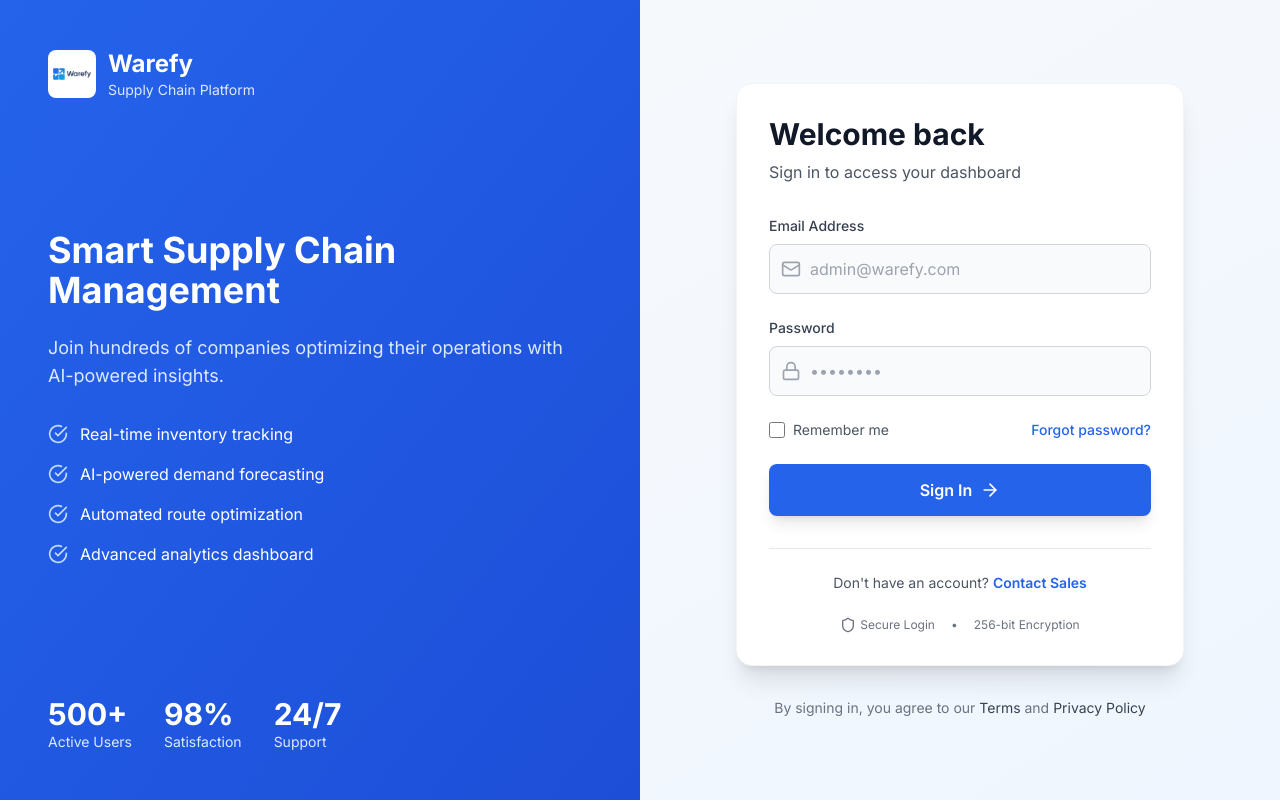
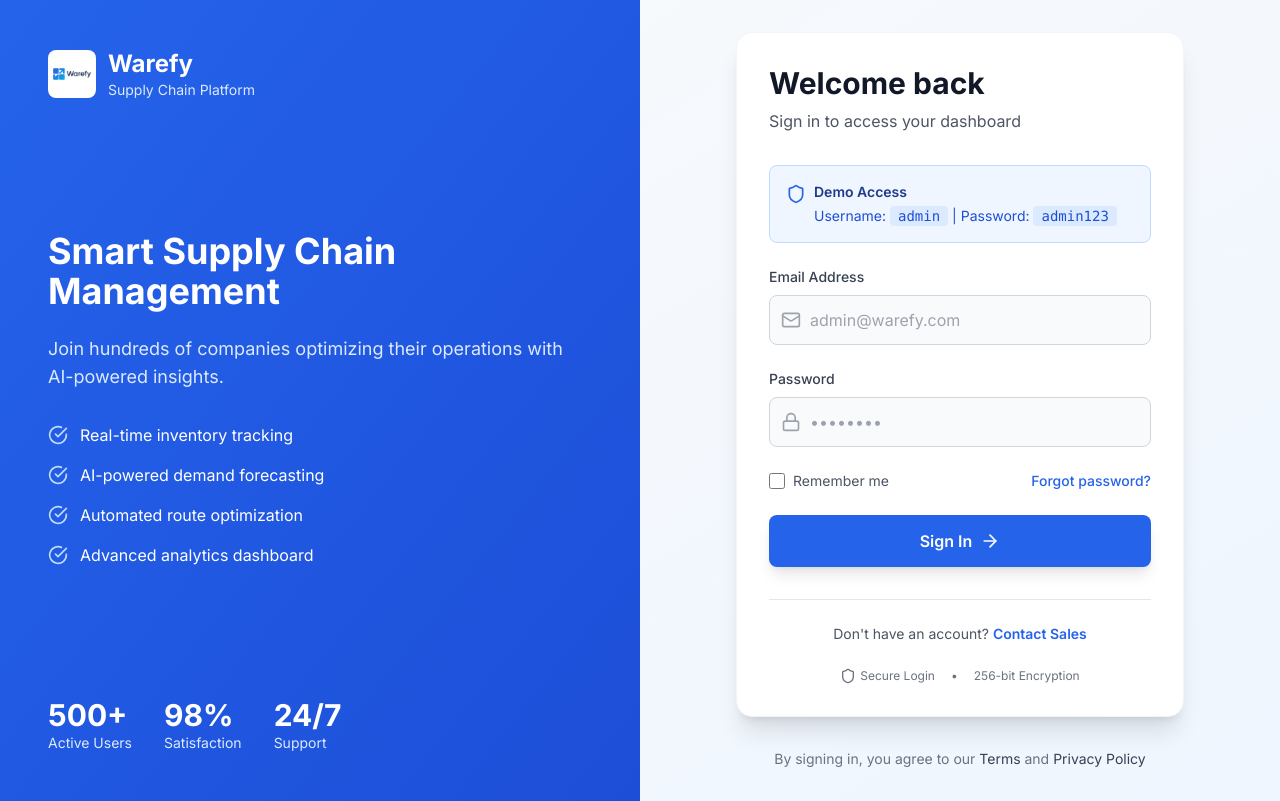
Before and after one commit to richardbranson077-sketch/Warefy, a Next.js app in the folder frontend/: page /login in a window 1280 px wide. Built offline with nearby package versions, Linux system fonts and the light colour scheme.

Commit message:
Add demo credentials banner to login page for easy access

```diff
--- a/frontend/app/login/page.tsx
+++ b/frontend/app/login/page.tsx
@@ -102,6 +102,20 @@ export default function LoginPage() {
                             <p className="text-gray-600">Sign in to access your dashboard</p>
                         </div>
 
+                        {/* Demo Credentials Banner */}
+                        <div className="mb-6 p-4 bg-blue-50 border border-blue-200 rounded-lg">
+                            <div className="flex items-start">
+                                <Shield className="h-5 w-5 text-blue-600 mr-2 mt-0.5 flex-shrink-0" />
+                                <div>
+                                    <p className="text-sm font-semibold text-blue-900 mb-1">Demo Access</p>
+                                    <p className="text-sm text-blue-700">
+                                        Username: <code className="bg-blue-100 px-2 py-0.5 rounded font-mono">admin</code> |
+                                        Password: <code className="bg-blue-100 px-2 py-0.5 rounded font-mono">admin123</code>
+                                    </p>
+                                </div>
+                            </div>
+                        </div>
+
                         {error && (
                             <div className="mb-6 p-4 bg-red-50 border border-red-200 rounded-lg text-red-700 text-sm">
                                 {error}
```
